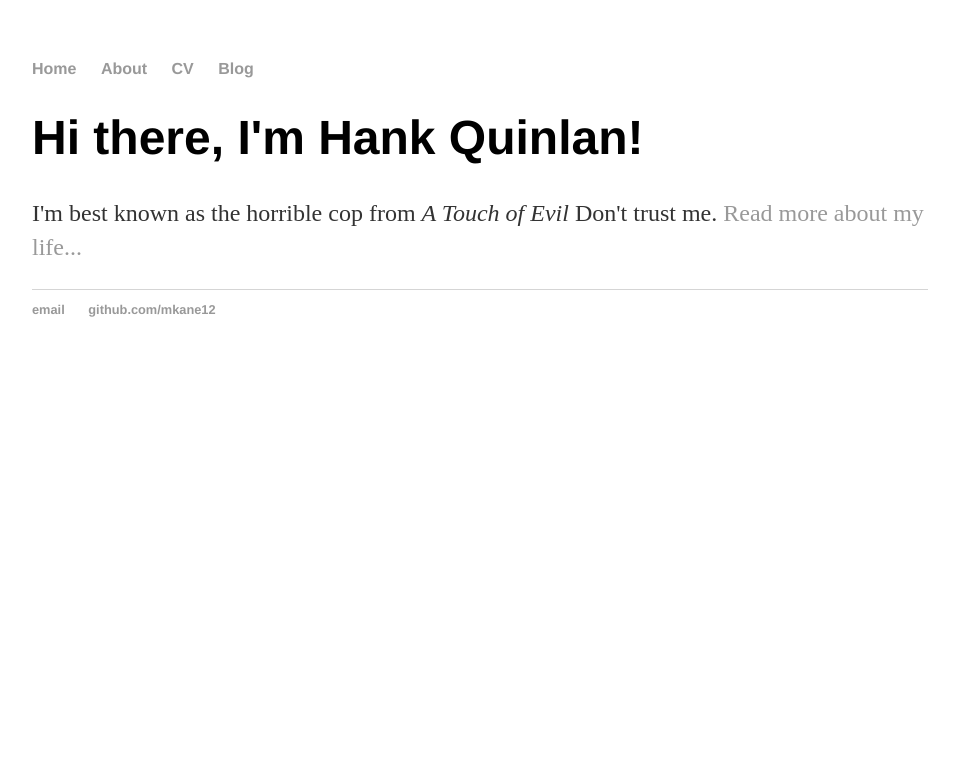
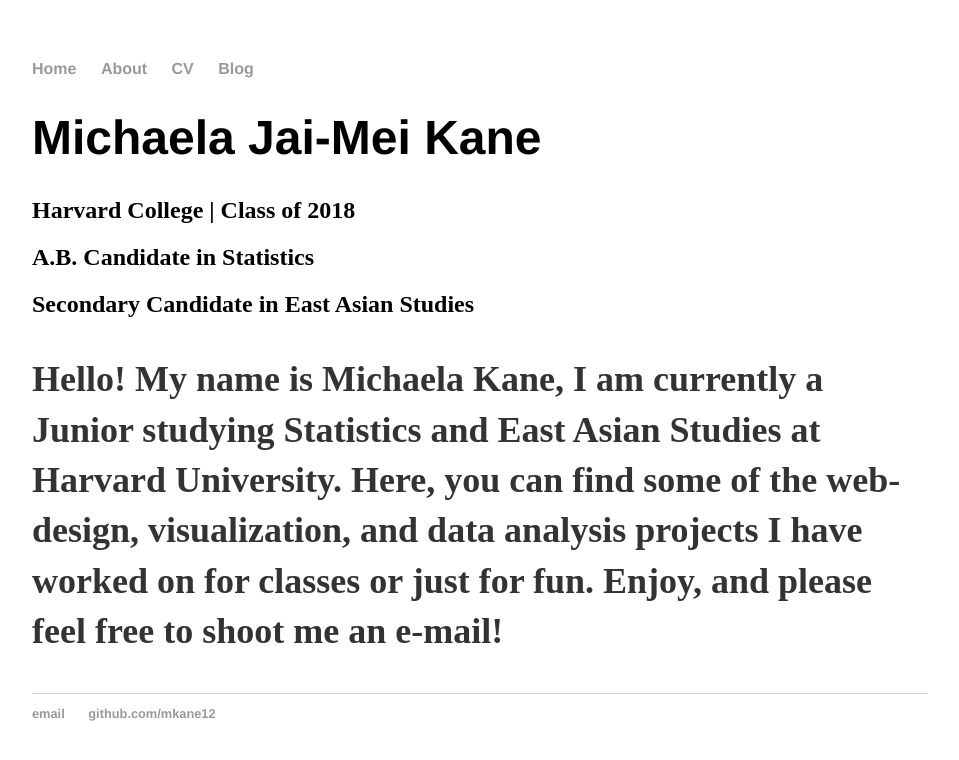
Before and after one commit to mkane12/mkane12.github.io, a Jekyll site: the page built from index.html, in a window 1280 px wide. Shown: the top 760 px of the page, without its empty margins (160-1119 px from the left). Built offline with Jekyll 4.4.1, drawn with Linux system fonts in a browser that asks for light colours.

Commit message:
Update index.html

```diff
--- a/index.html
+++ b/index.html
@@ -3,6 +3,12 @@ layout: default
 title: Michaela Kane, Websites
 ---
 <div class="blurb">
-	<h1>Hi there, I'm Hank Quinlan!</h1>
-	<p>I'm best known as the horrible cop from <em>A Touch of Evil</em> Don't trust me. <a href="/about">Read more about my life...</a></p>
+	<h1>Michaela Jai-Mei Kane</h1>
+	<h2>Harvard College | Class of 2018</h2>
+	<h2>A.B. Candidate in Statistics</h2>
+	<h2>Secondary Candidate in East Asian Studies<h2>
+
+	<p>Hello! My name is Michaela Kane, I am currently a Junior studying Statistics and East Asian Studies at Harvard University. Here,
+		you can find some of the web-design, visualization, and data analysis projects I have worked on for classes or just
+		for fun. Enjoy, and please feel free to shoot me an e-mail!</p>
 </div><!-- /.blurb -->
```
